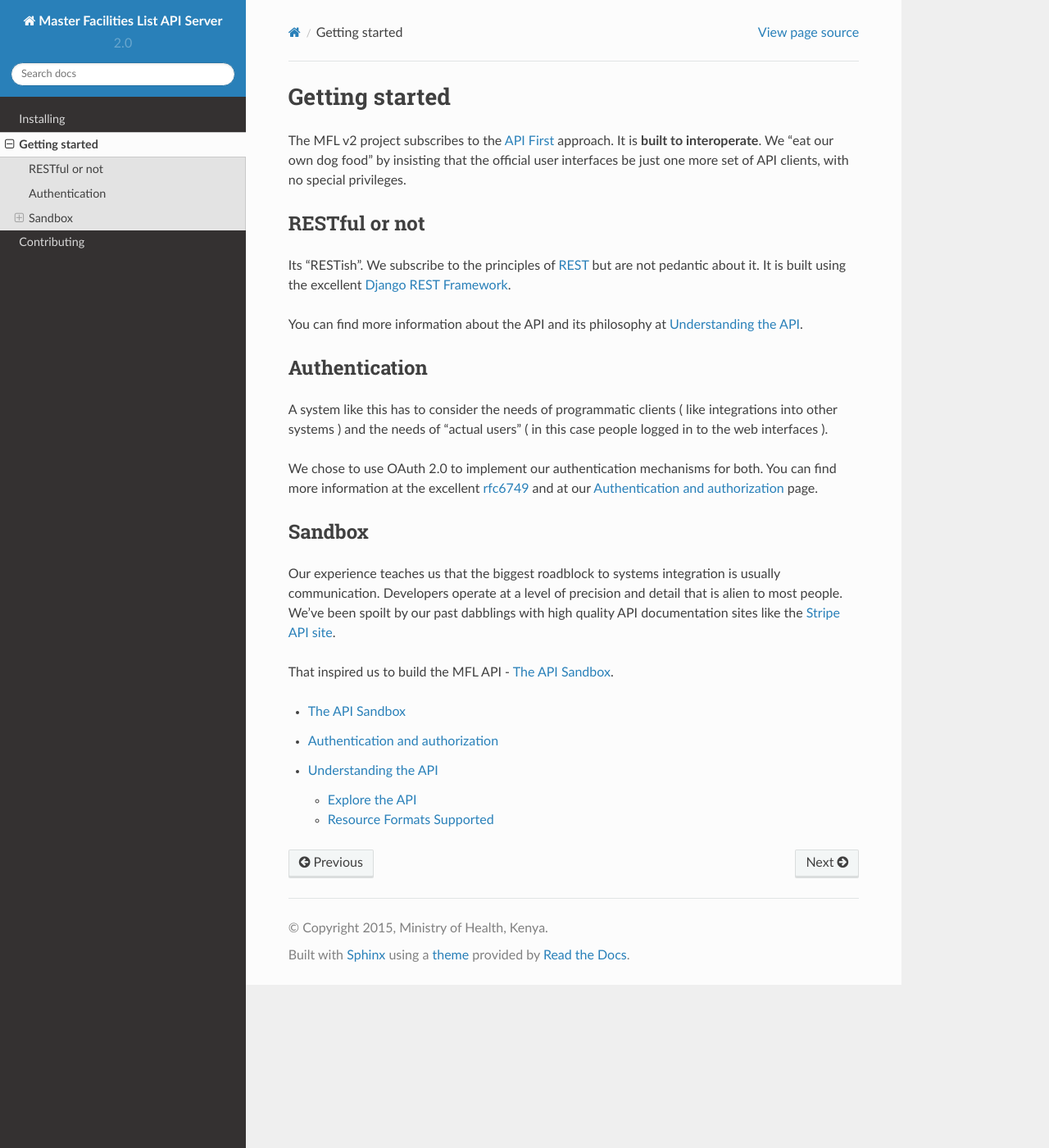
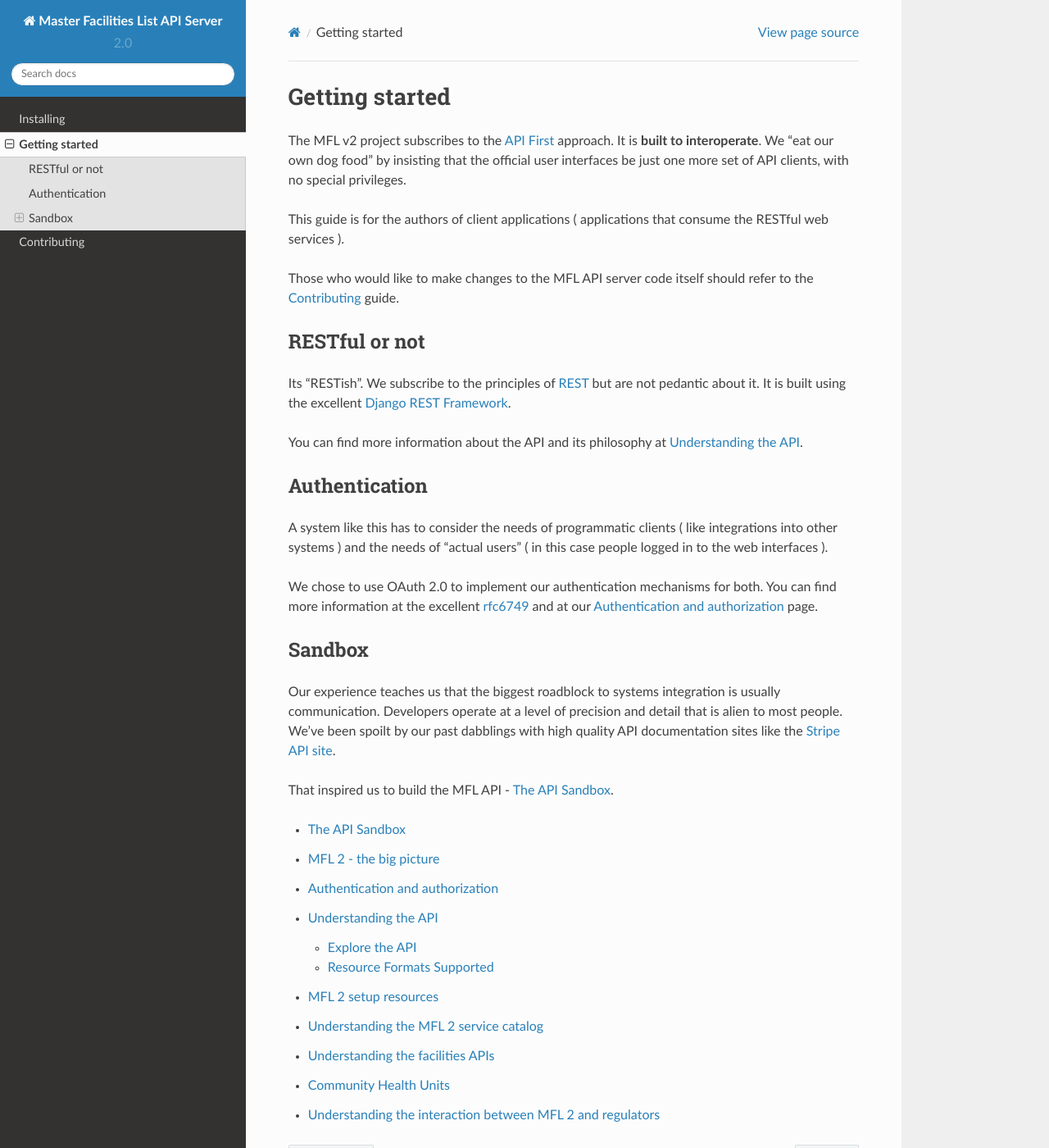
Before and after one commit to MasterFacilityList/mfl_api, a Sphinx documentation site: the page built from docs/getting_started/index.rst, in a window 1280 px wide and 1400 px high. Shown: the whole window at 82% size. Built offline with Sphinx 7.4.7 and the Read the Docs theme 2.0.0, drawn with Linux system fonts in a browser that asks for light colours.

Commit message:
Added placeholder sections for key documentation pages

```diff
--- /dev/null
+++ b/docs/getting_started/community_health_units.rst
@@ -0,0 +1,6 @@
+Community Health Units
+==================================
+TBD
+
+.. toctree::
+    :maxdepth: 2
--- /dev/null
+++ b/docs/getting_started/facilities.rst
@@ -0,0 +1,6 @@
+Understanding the facilities APIs
+===================================
+TBD
+
+.. toctree::
+    :maxdepth: 2
--- a/docs/getting_started/index.rst
+++ b/docs/getting_started/index.rst
@@ -1,10 +1,15 @@
 Getting started
 =================
-
 The MFL v2 project subscribes to the `API First`_ approach. It is **built to
 interoperate**. We "eat our own dog food" by insisting that the official
 user interfaces be just one more set of API clients, with no special
 privileges.
+
+This guide is for the authors of client applications ( applications that
+consume the RESTful web services ).
+
+Those who would like to make changes to the MFL API server code itself
+should refer to the :doc:`../contributing/index` guide.
 
 .. _`API First`: http://www.api-first.com/
 
@@ -46,5 +51,11 @@ That inspired us to build the MFL API -  :doc:`sandbox`.
     :maxdepth: 2
 
     sandbox
+    the_big_picture
     authentication
     api
+    support_resources
+    services
+    facilities
+    community_health_units
+    regulation
--- /dev/null
+++ b/docs/getting_started/regulation.rst
@@ -0,0 +1,6 @@
+Understanding the interaction between MFL 2 and regulators
+============================================================
+TBD
+
+.. toctree::
+    :maxdepth: 2
--- /dev/null
+++ b/docs/getting_started/services.rst
@@ -0,0 +1,6 @@
+Understanding the MFL 2 service catalog
+=========================================
+TBD
+
+.. toctree::
+    :maxdepth: 2
--- /dev/null
+++ b/docs/getting_started/support_resources.rst
@@ -0,0 +1,6 @@
+MFL 2 setup resources
+==================================
+TBD - support resources
+
+.. toctree::
+    :maxdepth: 2
--- /dev/null
+++ b/docs/getting_started/the_big_picture.rst
@@ -0,0 +1,6 @@
+MFL 2 - the big picture
+==================================
+TBD
+
+.. toctree::
+    :maxdepth: 2
```
